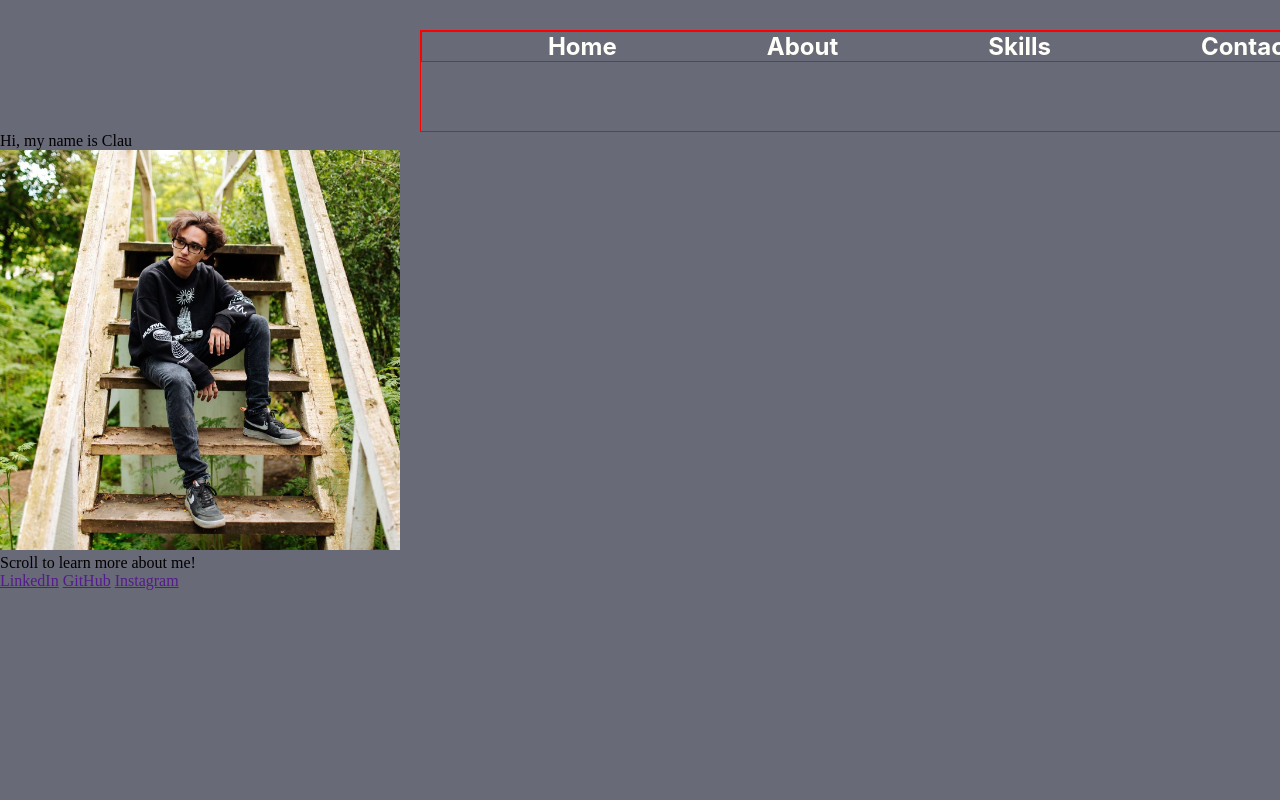
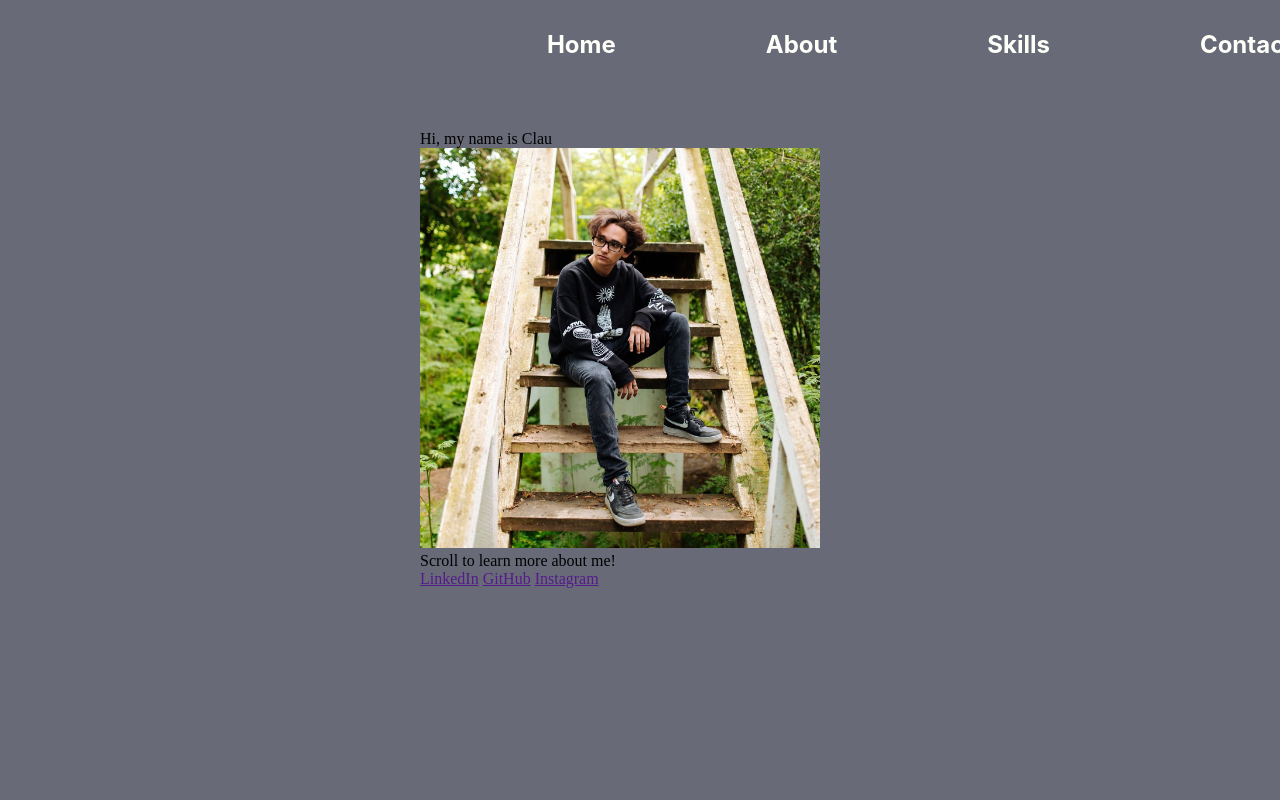
Before and after one commit to CrashMtfk/Portfolio, a website built with Vite: page portfolio/index.html in a window 1280 px wide. Shown: the top 800 px of the page. Built offline with nearby package versions, Linux system fonts and the light colour scheme.

Commit message:
done almost nothing

```diff
--- a/portfolio/style.css
+++ b/portfolio/style.css
@@ -13,18 +13,23 @@
   padding-top: 30px;
 }
 
+.header-content {
+  width: 1000px;
+  height: 900px;
+  margin-left: 420px;
+
+}
+
 nav {
   width: 1000px;
   height: 100px;
   margin-left: 420px;
-  border: 1px solid red;
 }
 
 nav ul {
   list-style: none;
   display: flex;
   justify-content: center;
-  border: 1px solid red;
 }
 
 
```
